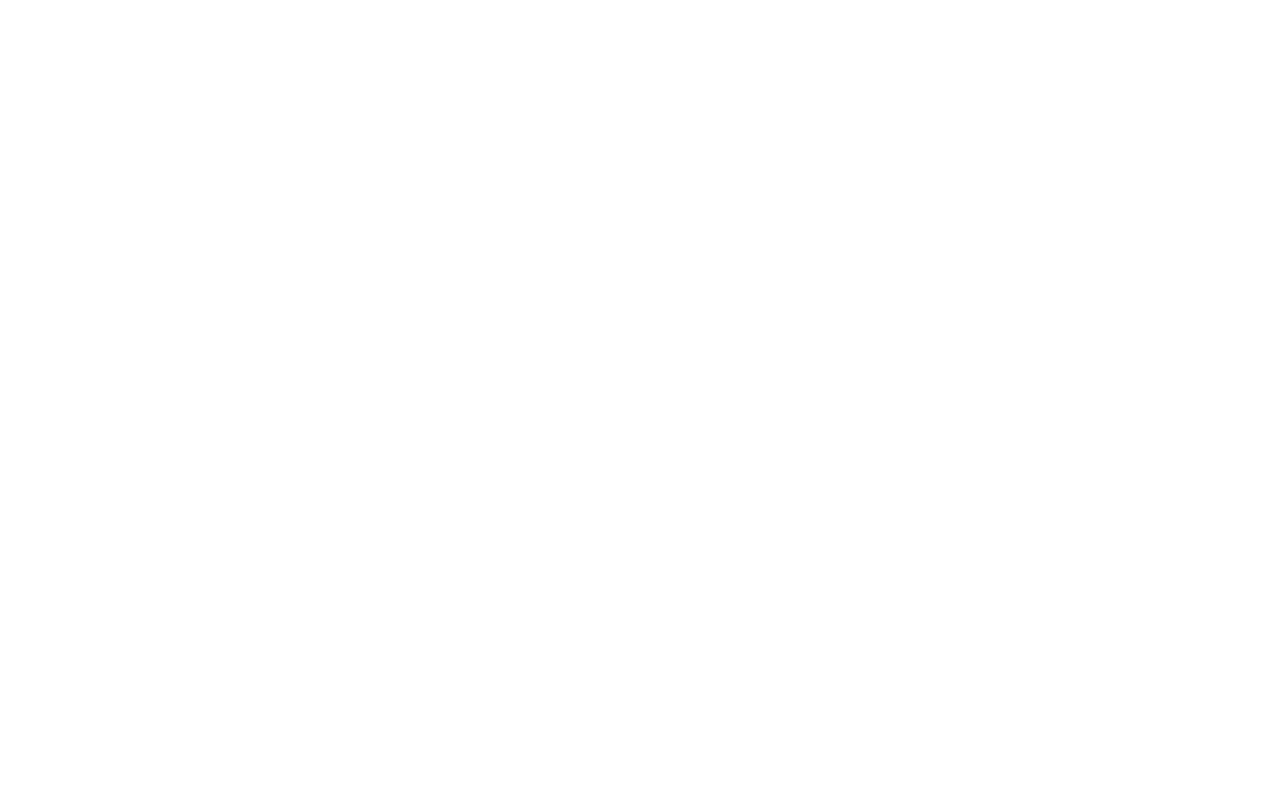
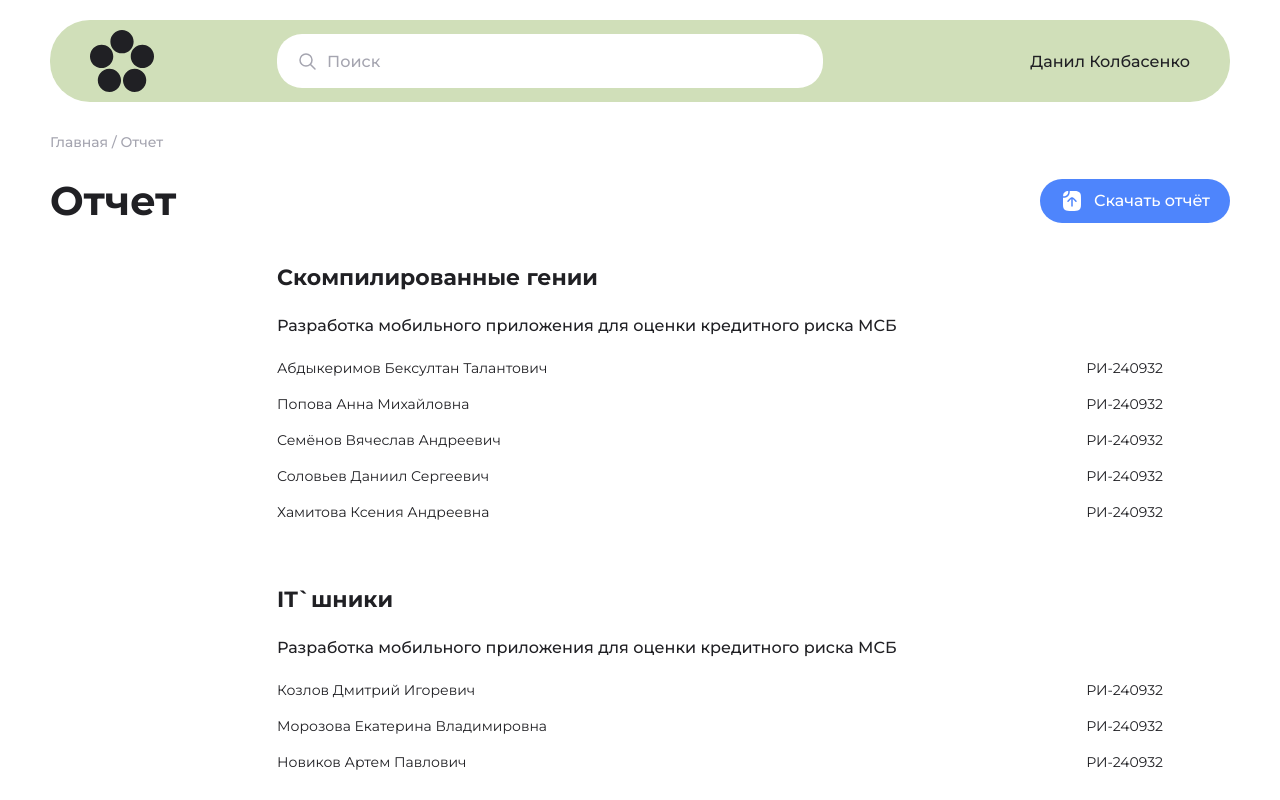
Before and after one commit to vyache31/UrFUCampusFlow, a React (Vite) app in the folder frontend/: page /report in a window 1280 px wide. Before the commit this address had no page. Shown: the top 800 px of the page. Built offline with nearby package versions, Linux system fonts and the light colour scheme.

Commit message:
feat: add a report page

```diff
--- a/frontend/src/app/App.tsx
+++ b/frontend/src/app/App.tsx
@@ -6,6 +6,7 @@ import CaseViewPage from '../pages/Cases/CaseViewPage';
 import CaseEditPage from '../pages/Cases/CaseEditPage';
 import CaseCreatePage from '../pages/Cases/CaseCreatePage';
 import CaseCommentsPage from '../pages/Cases/CaseCommentsPage';
+import ReportPage from '../pages/Report/ReportPage';
 
 function App() {
   return (
@@ -18,6 +19,7 @@ function App() {
         <Route path="/cases/:id/edit" element={<CaseEditPage />} />
         <Route path="/cases/create" element={<CaseCreatePage />} />
         <Route path="/cases/:id/comments" element={<CaseCommentsPage />} />
+        <Route path="/report" element={<ReportPage />} />
       </Routes>
     </BrowserRouter>
   );
--- a/frontend/src/components/ActionButtons/ActionButtons.tsx
+++ b/frontend/src/components/ActionButtons/ActionButtons.tsx
@@ -3,6 +3,10 @@ import './actionButtons.css';
 
 const ActionButtons = () => {
   const navigate = useNavigate();
+
+  const handleReport = () => {
+    navigate('/report');
+  };
 
   const handleCreateCase = () => {
     navigate('/cases/create');
@@ -14,7 +18,7 @@ const ActionButtons = () => {
 
   return (
     <div className="action-buttons">
-      <button className="action-btn">Сформировать отчёт</button>
+      <button className="action-btn" onClick={handleReport}>Сформировать отчёт</button>
       <button className="action-btn" onClick={handleCreateCase}>Создать кейс</button>
       <button className="action-btn" onClick={handleCreateTeam}>Создать команду</button>
       <button className="action-btn">Перейти к боту</button>
--- a/frontend/src/components/common/Icons/Icons.tsx
+++ b/frontend/src/components/common/Icons/Icons.tsx
@@ -149,3 +149,10 @@ export const SendIcon = () => (
     <path d="M3.44601 10.8995C3.63702 9.52416 3.77432 8.53557 3.96231 7.77004L4.49998 8.30771C6.13225 9.93999 7.41142 11.2192 8.54368 12.0831C9.70261 12.9673 10.7953 13.4868 12.0608 13.4868C13.3263 13.4868 14.419 12.9673 15.5779 12.0831C16.7102 11.2192 17.9893 9.93999 19.6216 8.30771L20.352 7.57727C20.5665 8.36829 20.7106 9.40583 20.9181 10.8995C21.3542 14.0399 21.5723 15.6101 21.0928 16.8297C20.6718 17.9003 19.8945 18.793 18.892 19.3573C17.75 20 16.1647 20 12.9941 20H11.3699C10.1636 20 9.18681 20 8.37657 19.9646C9.30112 19.7885 10 18.9758 10 18C10 16.8954 9.10457 16 8 16H6.73244C6.90261 15.7058 7 15.3643 7 15C7 13.8954 6.10457 13 5 13H3.16475C3.2394 12.387 3.33573 11.6934 3.44601 10.8995Z" fill="white"/>
   </svg>
 );
+
+export const DownloadIcon = () => (
+  <svg width="24" height="24" viewBox="0 0 24 24" fill="none" xmlns="http://www.w3.org/2000/svg">
+    <path fill-rule="evenodd" clip-rule="evenodd" d="M21 13C21 16.7497 21 18.6246 20.0451 19.9389C19.7367 20.3634 19.3634 20.7367 18.9389 21.0451C17.6246 22 15.7497 22 12 22C8.25027 22 6.3754 22 5.06107 21.0451C4.6366 20.7367 4.26331 20.3634 3.95491 19.9389C3 18.6246 3 16.7497 3 13V11C3 10.1611 3 9.41596 3.01069 8.75L3.08082 8.75C3.93284 8.75007 4.45182 8.75011 4.8995 8.67921C7.35988 8.28952 9.28952 6.35988 9.67921 3.8995C9.75011 3.45182 9.75007 2.93284 9.75 2.08082L9.75 2.01069C10.416 2 11.1611 2 12 2C15.7497 2 17.6246 2 18.9389 2.95491C19.3634 3.26331 19.7367 3.6366 20.0451 4.06107C21 5.3754 21 7.25027 21 11V13ZM12.7935 10.0982C12.7787 10.0863 12.7642 10.0749 12.75 10.0638V17C12.75 17.4142 12.4142 17.75 12 17.75C11.5858 17.75 11.25 17.4142 11.25 17V10.0638C11.2358 10.0749 11.2213 10.0863 11.2065 10.0982C10.8839 10.3573 10.5003 10.7427 9.93054 11.3176L8.53269 12.728C8.24111 13.0222 7.76624 13.0243 7.47204 12.7327C7.17784 12.4411 7.17573 11.9662 7.46731 11.672L8.89565 10.2309C9.42704 9.69472 9.87022 9.24754 10.2672 8.92869C10.6837 8.59426 11.1213 8.33989 11.6545 8.27193C11.8839 8.24269 12.1161 8.24269 12.3455 8.27193C12.8787 8.33989 13.3163 8.59427 13.7328 8.92869C14.1298 9.24753 14.5729 9.6947 15.1043 10.2309L16.5327 11.672C16.8243 11.9662 16.8222 12.4411 16.528 12.7327C16.2338 13.0243 15.7589 13.0222 15.4673 12.728L14.0695 11.3176C13.4997 10.7427 13.1161 10.3573 12.7935 10.0982Z" fill="white"/>
+    <path d="M4.66485 7.19768C4.35646 7.24652 3.97568 7.24987 3.06534 7.25C3.15974 5.81037 3.39057 4.83783 3.95491 4.06107C4.26331 3.6366 4.6366 3.26331 5.06107 2.95491C5.83783 2.39057 6.81037 2.15974 8.25 2.06534C8.24987 2.97568 8.24652 3.35645 8.19768 3.66485C7.90965 5.48339 6.48339 6.90965 4.66485 7.19768Z" fill="white"/>
+  </svg>
+);
--- a/frontend/src/data/index.ts
+++ b/frontend/src/data/index.ts
@@ -1,3 +1,4 @@
 export { testCases, type Case } from './cases';
 export { testTeams, type Team } from './teams';
 export { testMeetings, weeklyMeetings, type Meeting } from './meetings';
+export { testReportData, type TeamReport, type ReportMember } from './report';
--- /dev/null
+++ b/frontend/src/data/report.ts
@@ -0,0 +1,45 @@
+export interface ReportMember {
+  name: string;
+  group: string;
+}
+
+export interface TeamReport {
+  id: string;
+  name: string;
+  project: string;
+  members: ReportMember[];
+}
+
+export const testReportData: TeamReport[] = [
+  {
+    id: '1',
+    name: 'Скомпилированные гении',
+    project: 'Разработка мобильного приложения для оценки кредитного риска МСБ',
+    members: [
+      { name: 'Абдыкеримов Бексултан Талантович', group: 'РИ-240932' },
+      { name: 'Попова Анна Михайловна', group: 'РИ-240932' },
+      { name: 'Семёнов Вячеслав Андреевич', group: 'РИ-240932' },
+      { name: 'Соловьев Даниил Сергеевич', group: 'РИ-240932' },
+      { name: 'Хамитова Ксения Андреевна', group: 'РИ-240932' }
+    ]
+  },
+  {
+    id: '2',
+    name: 'IT`шники',
+    project: 'Разработка мобильного приложения для оценки кредитного риска МСБ',
+    members: [
+      { name: 'Козлов Дмитрий Игоревич', group: 'РИ-240932' },
+      { name: 'Морозова Екатерина Владимировна', group: 'РИ-240932' },
+      { name: 'Новиков Артем Павлович', group: 'РИ-240932' }
+    ]
+  },
+  {
+    id: '3',
+    name: 'Фронт-тигры',
+    project: 'Разработка мобильного приложения для оценки кредитного риска МСБ',
+    members: [
+      { name: 'Соколов Павел Андреевич', group: 'РИ-240932' },
+      { name: 'Волкова Анастасия Дмитриевна', group: 'РИ-240932' }
+    ]
+  }
+];
--- /dev/null
+++ b/frontend/src/pages/Report/ReportPage.tsx
@@ -0,0 +1,50 @@
+import Header from '../../components/common/Header/Header';
+import Breadcrumb from '../../components/common/Breadcrumb/Breadcrumb';
+import { DownloadIcon } from '../../components/common/Icons/Icons';
+import { testReportData } from '../../data/report';
+import './reportPage.css';
+
+const ReportPage = () => {
+  const handleDownloadReport = () => {
+    console.log('Скачивание отчета...');
+  };
+
+  const breadcrumbItems = [
+    { label: 'Главная', path: '/' },
+    { label: 'Отчет' },
+  ];
+
+  return (
+    <div className="page-wrapper report-page">
+      <Header />
+      <Breadcrumb items={breadcrumbItems} />
+
+      <div className="report-header">
+        <h1 className="page-title">Отчет</h1>
+        <button className="download-btn" onClick={handleDownloadReport}>
+          <DownloadIcon />
+          <span>Скачать отчёт</span>
+        </button>
+      </div>
+
+      <div className="report-content">
+        {testReportData.map((team) => (
+          <div key={team.id} className="team-report-card">
+            <div className="team-name">{team.name}</div>
+            <div className="team-project">{team.project}</div>
+            <div className="team-members">
+              {team.members.map((member, index) => (
+                <div key={index} className="member-row">
+                  <span className="member-name">{member.name}</span>
+                  <span className="member-group">{member.group}</span>
+                </div>
+              ))}
+            </div>
+          </div>
+        ))}
+      </div>
+    </div>
+  );
+};
+
+export default ReportPage;
--- /dev/null
+++ b/frontend/src/pages/Report/reportPage.css
@@ -0,0 +1,169 @@
+.report-page {
+  min-height: 100vh;
+  display: flex;
+  flex-direction: column;
+  padding-bottom: 60px;
+}
+
+.page-title {
+  color: #202024;
+  font-size: 40px;
+  font-family: 'Montserrat', sans-serif;
+  font-weight: 700;
+  line-height: 60px;
+  margin: 0;
+}
+
+.report-header {
+  display: flex;
+  align-items: center;
+  justify-content: space-between;
+  margin-bottom: 30px;
+  flex-wrap: wrap;
+  gap: 20px;
+}
+
+.download-btn {
+  display: flex;
+  align-items: center;
+  gap: 10px;
+  padding: 10px 20px;
+  background: #4E85FC;
+  border-radius: 25px;
+  border: none;
+  cursor: pointer;
+  transition: all 0.2s ease;
+}
+
+.download-btn span {
+  color: white;
+  font-size: 16px;
+  font-family: 'Montserrat', sans-serif;
+  font-weight: 500;
+  line-height: 24px;
+}
+
+.download-btn svg path {
+  fill: white;
+}
+
+.download-btn:hover {
+  background: #3563C6;
+}
+
+.download-btn:active {
+  background: transparent;
+  outline: 1px solid #4E85FC;
+  outline-offset: -1px;
+}
+
+.download-btn:active span {
+  color: #4E85FC;
+}
+
+.download-btn:active svg path {
+  fill: #4E85FC;
+}
+
+.report-content {
+  width: 886px;
+  margin-left: 227px;
+  display: flex;
+  flex-direction: column;
+  gap: 60px;
+}
+
+.team-report-card {
+  display: flex;
+  flex-direction: column;
+  align-items: flex-start;
+  gap: 20px;
+  width: 100%;
+}
+
+.team-name {
+  color: #202024;
+  font-size: 22px;
+  font-family: 'Montserrat', sans-serif;
+  font-weight: 700;
+  line-height: 33px;
+}
+
+.team-project {
+  color: #202024;
+  font-size: 16px;
+  font-family: 'Montserrat', sans-serif;
+  font-weight: 500;
+  line-height: 24px;
+}
+
+.team-members {
+  display: flex;
+  flex-direction: column;
+  align-items: flex-end;
+  gap: 15px;
+  width: 100%;
+}
+
+.member-row {
+  display: flex;
+  justify-content: space-between;
+  align-items: center;
+  width: 100%;
+}
+
+.member-name {
+  color: #202024;
+  font-size: 14px;
+  font-family: 'Montserrat', sans-serif;
+  font-weight: 400;
+  line-height: 21px;
+}
+
+.member-group {
+  color: #202024;
+  font-size: 14px;
+  font-family: 'Montserrat', sans-serif;
+  font-weight: 400;
+  line-height: 21px;
+  text-align: right;
+  min-width: 150px;
+}
+
+@media (max-width: 1200px) {
+  .report-content {
+    margin-left: 0;
+    width: 100%;
+  }
+
+  .page-title {
+    font-size: 32px;
+    line-height: 48px;
+  }
+}
+
+@media (max-width: 768px) {
+  .report-header {
+    flex-direction: column;
+    align-items: flex-start;
+  }
+
+  .page-title {
+    font-size: 28px;
+    line-height: 42px;
+  }
+
+  .member-row {
+    flex-direction: column;
+    align-items: flex-start;
+    gap: 5px;
+  }
+
+  .member-group {
+    text-align: left;
+  }
+
+  .team-members {
+    align-items: flex-start;
+  }
+}
```
